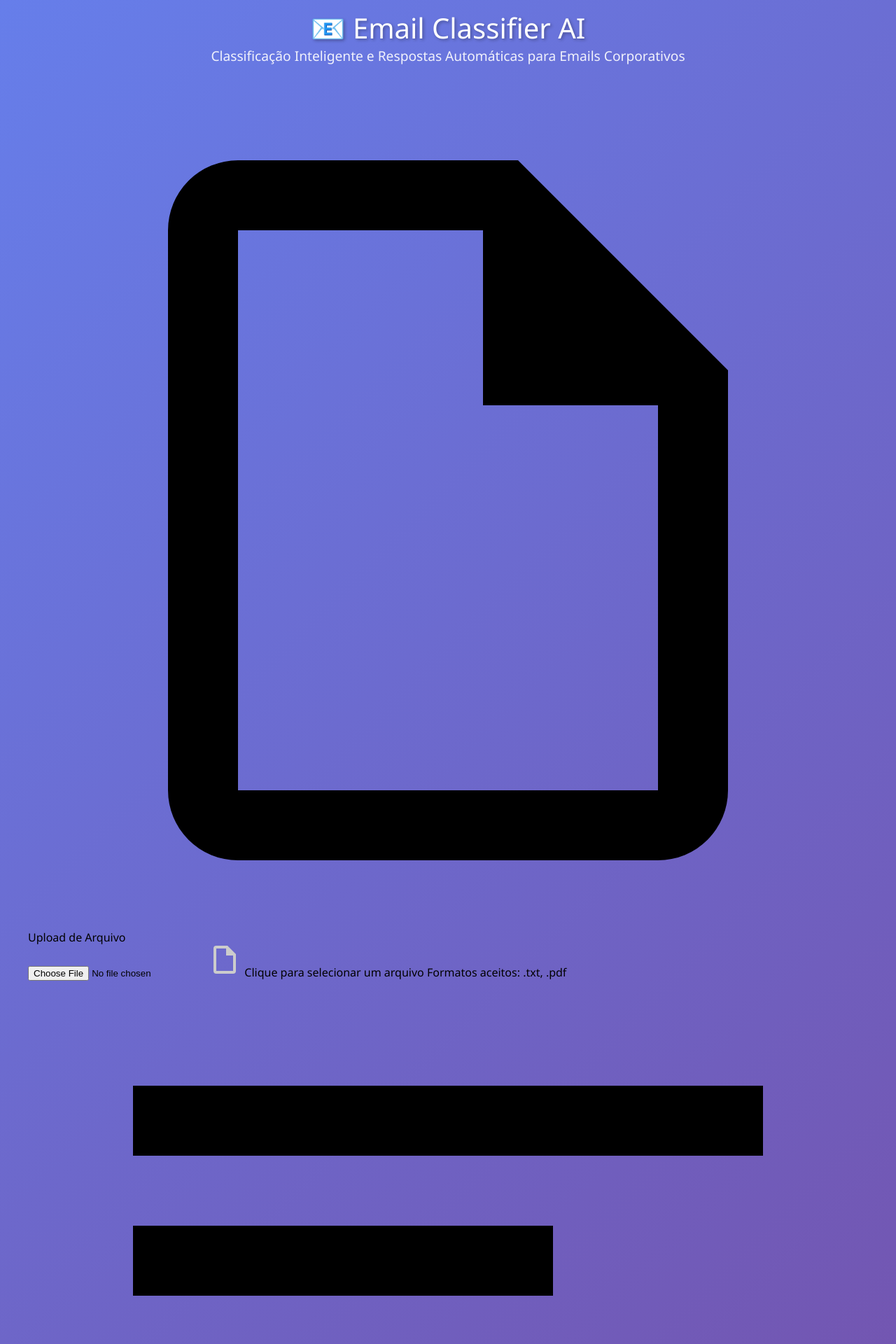
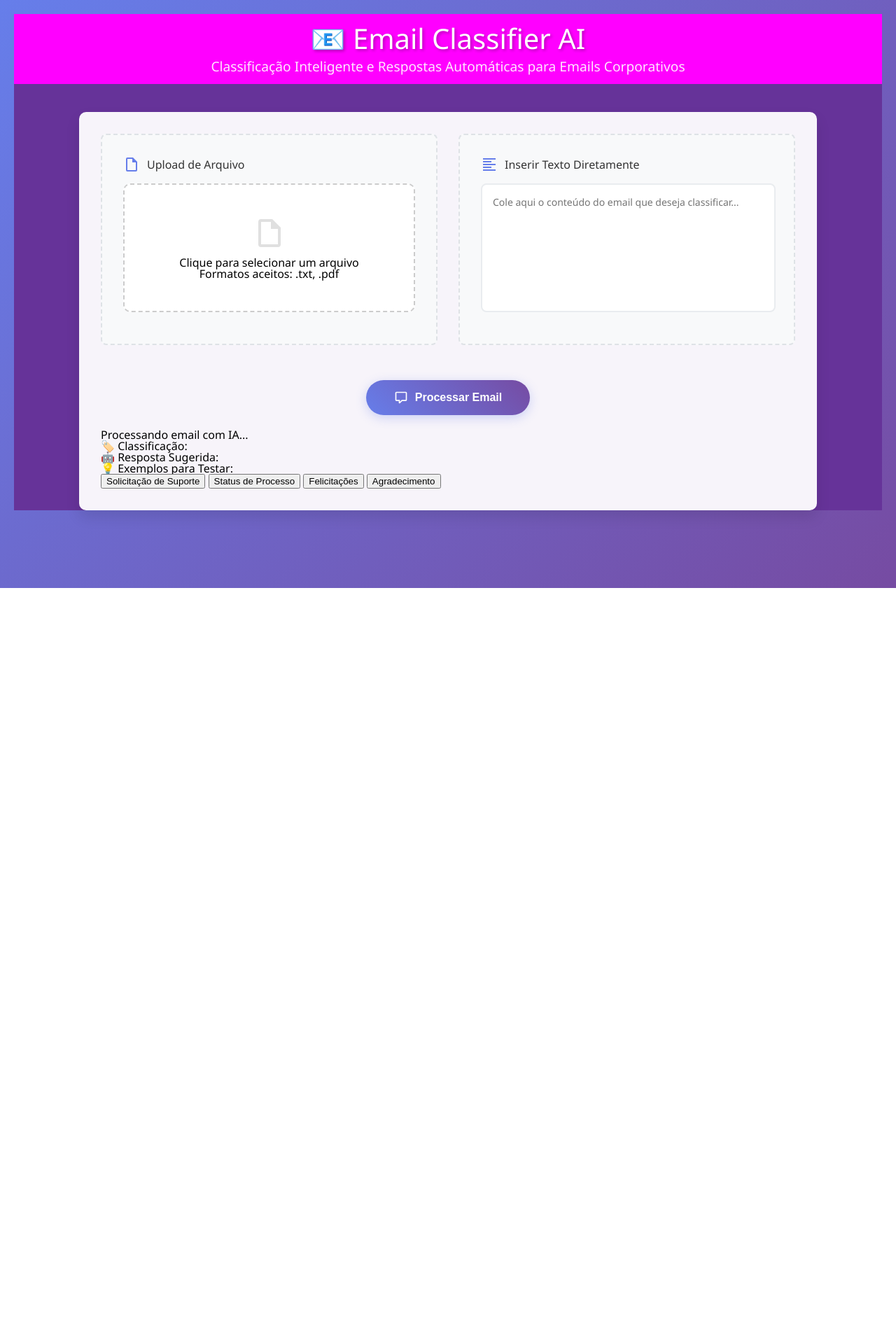
Before and after one commit to antonielbordin/case-pratico-autou, a Python web app: template interfaces/web/templates/index.html in a window 1280 px wide. Shown: the top 1920 px of the page at 70% size. After the commit the page ends 840 px from the top, so only its background shows below. Run offline with Jinja, Linux system fonts and the light colour scheme; the template is opened without the code that fills it, so the values that code supplies are empty.

Commit message:
css formatting for header blocks and file upload or text input

```diff
--- a/interfaces/web/static/css/style.css
+++ b/interfaces/web/static/css/style.css
@@ -50,23 +50,177 @@ body {
 }
 
 .main {
-  max-width: 1200px;
-  margin: 0 auto;
+  display: flex;
+  flex-direction: column;
+  align-items: center;
+  justify-content: center;
+  width: 100%;
+  height: 100%;
+  background: rebeccapurple;
 }
 
-.main-header {
-  text-align: center;
+.main .header {
+  display: flex;
+  flex-direction: column;
+  align-items: center;
+  justify-content: center;
+  width: 100%;
+  height: 100px;
   margin-bottom: 40px;
   color: white;
+  background: magenta;
 }
 
-.main-header h1 {
+.main .header h1 {
   font-size: 2.5rem;
   margin-bottom: 10px;
   text-shadow: 2px 2px 4px rgba(0,0,0,0.3);
 }
 
-.main-header p {
+.main .header p {
   font-size: 1.2rem;
   opacity: 0.9;
 }
+
+.main .content {
+  display: flex;
+  flex-direction: column;
+  width: 80%;
+  height: auto;
+  background: rgba(255, 255, 255, 0.95);
+  backdrop-filter: blur(10px);
+  border-radius: 10px;
+  padding: 30px;
+  box-shadow: 0 10px 20px rgba(0,0,0,0.1);
+  border: 1px solid rgba(255, 255, 255, 0.2);
+}
+
+.main .content .upload-section {
+  display: flex;
+  gap: 30px;
+  margin-bottom: 30px;
+}
+
+.main .content .upload-section > * {
+  flex: 1;
+}
+
+@media (max-width: 768px) {
+  .main .content .upload-section {
+    flex-direction: column;
+  }
+}
+
+.main .content .upload-section .upload-card,
+.main .content .upload-section .text-card {
+  background: #f8f9fa;
+  border-radius: 8px;
+  padding: 30px;
+  border: 2px dashed #dee2e6;
+  transition: all 0.3s ease;
+}
+
+.main .content .upload-section .upload-card:hover,
+.main .content .upload-section .text-card:hover {
+  border-color: #667eea;
+  background: #f0f2ff;
+  transform: translateY(-2px);
+}
+
+.main .content .upload-section .upload-card h3,
+.main .content .upload-section .text-card h3 {
+  color: #333;
+  margin-bottom: 15px;
+  display: flex;
+  align-items: center;
+  gap: 10px;
+}
+
+.main .content .upload-section .icon {
+  width: 24px;
+  height: 24px;
+  fill: #667eea;
+}
+
+.main .content .upload-section .file-input-wrapper {
+  position: relative;
+  margin-bottom: 15px;
+}
+
+.main .content .upload-section .file-input {
+  position: absolute;
+  opacity: 0;
+  width: 100%;
+  height: 100%;
+  cursor: pointer;
+}
+
+.main .content .upload-section .file-input-label {
+  display: flex;
+  flex-direction: column;
+  align-items: center;
+  justify-content: center;
+  padding: 30px;
+  background: white;
+  border-radius: 10px;
+  border: 2px dashed #ccc;
+  cursor: pointer;
+  transition: all 0.3s ease;
+  min-height: 120px;
+}
+
+.main .content .upload-section .file-input-label:hover {
+  border-color: #667eea;
+  background: #f8f9ff;
+}
+
+.main .content .upload-section .file-input-label svg {
+  margin-bottom: 10px;
+  opacity: 0.6;
+}
+
+.main .content .upload-section .email-textarea {
+  width: calc(100% - 30px);
+  height: 150px;
+  padding: 15px;
+  border: 2px solid #e9ecef;
+  border-radius: 8px;
+  font-family: inherit;
+  font-size: 14px;
+  resize: none;
+  transition: border-color 0.3s ease;
+}
+
+.main .content .upload-section .email-textarea:focus {
+  outline: none;
+  border-color: #667eea;
+  box-shadow: 0 0 0 3px rgba(102, 126, 234, 0.1);
+}
+
+.process-btn {
+  background: linear-gradient(45deg, #667eea, #764ba2);
+  color: white;
+  border: none;
+  padding: 15px 40px;
+  border-radius: 30px;
+  font-size: 16px;
+  font-weight: 600;
+  cursor: pointer;
+  transition: all 0.3s ease;
+  display: flex;
+  align-items: center;
+  gap: 10px;
+  margin: 20px auto;
+  box-shadow: 0 4px 15px rgba(102, 126, 234, 0.3);
+}
+
+.process-btn:hover {
+  transform: translateY(-2px);
+  box-shadow: 0 6px 20px rgba(102, 126, 234, 0.4);
+}
+
+.process-btn:disabled {
+  opacity: 0.7;
+  cursor: not-allowed;
+  transform: none;
+}
--- a/interfaces/web/templates/index.html
+++ b/interfaces/web/templates/index.html
@@ -1,21 +1,18 @@
 <!DOCTYPE html>
 <html lang="pt-BR">
 <head>
-    <meta charset="UTF-8">
-    <meta name="viewport" content="width=device-width, initial-scale=1.0">
-    <title>Classificador de Emails</title>
-    <link rel="stylesheet" type="text/css" href="../static/css/style.css">
-    <style>
-
-    </style>
+  <meta charset="UTF-8">
+  <meta name="viewport" content="width=device-width, initial-scale=1.0">
+  <title>Classificador de Emails</title>
+  <link rel="stylesheet" type="text/css" href="../static/css/style.css">
 </head>
 <body>
   <main class="main">
-    <header class="main-header">
+    <header class="header">
       <h1>📧 Email Classifier AI</h1>
       <p>Classificação Inteligente e Respostas Automáticas para Emails Corporativos</p>
     </header>
-    <section class="main-card">
+    <section class="content">
       <section class="upload-section">
         <div class="upload-card">
           <h3>
```
